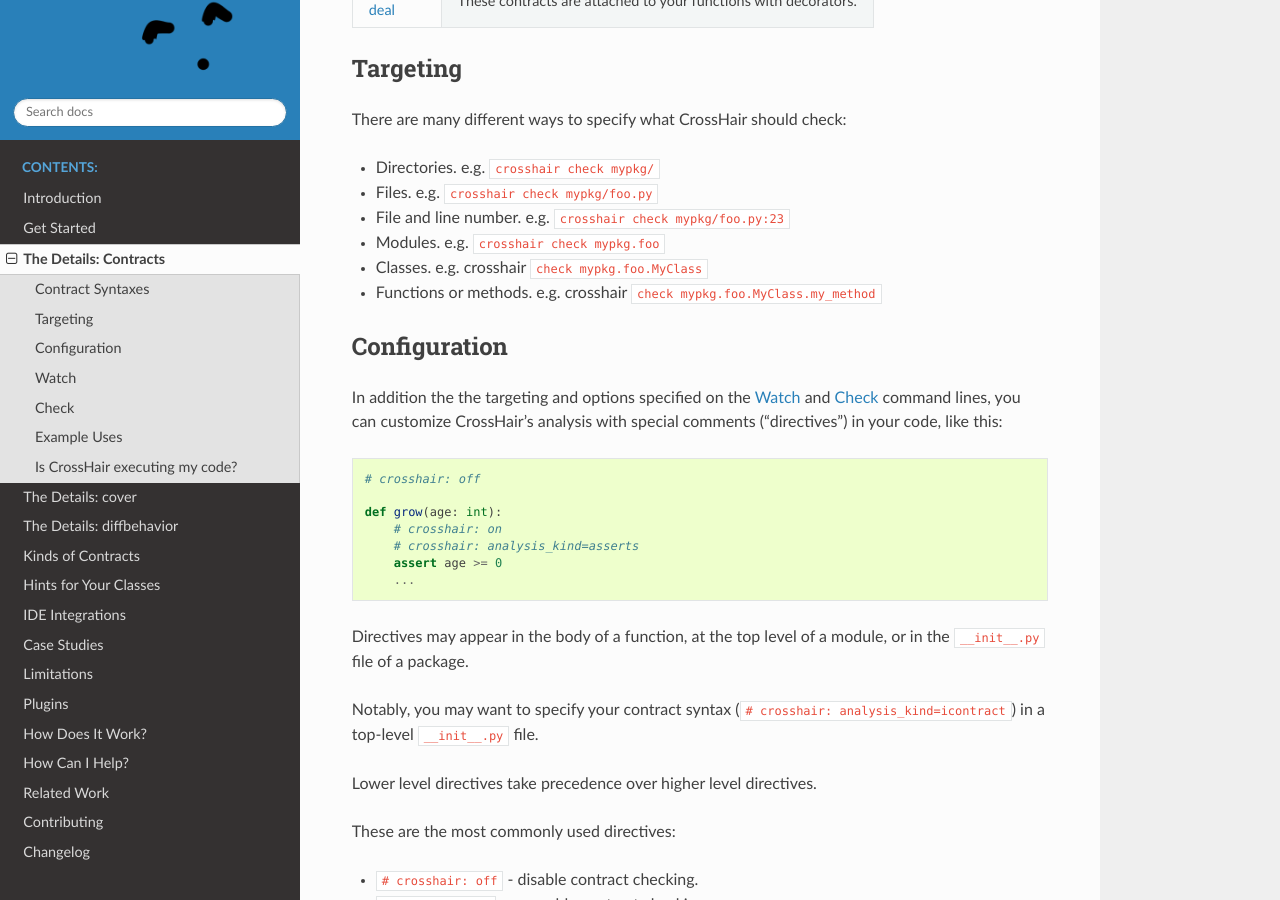
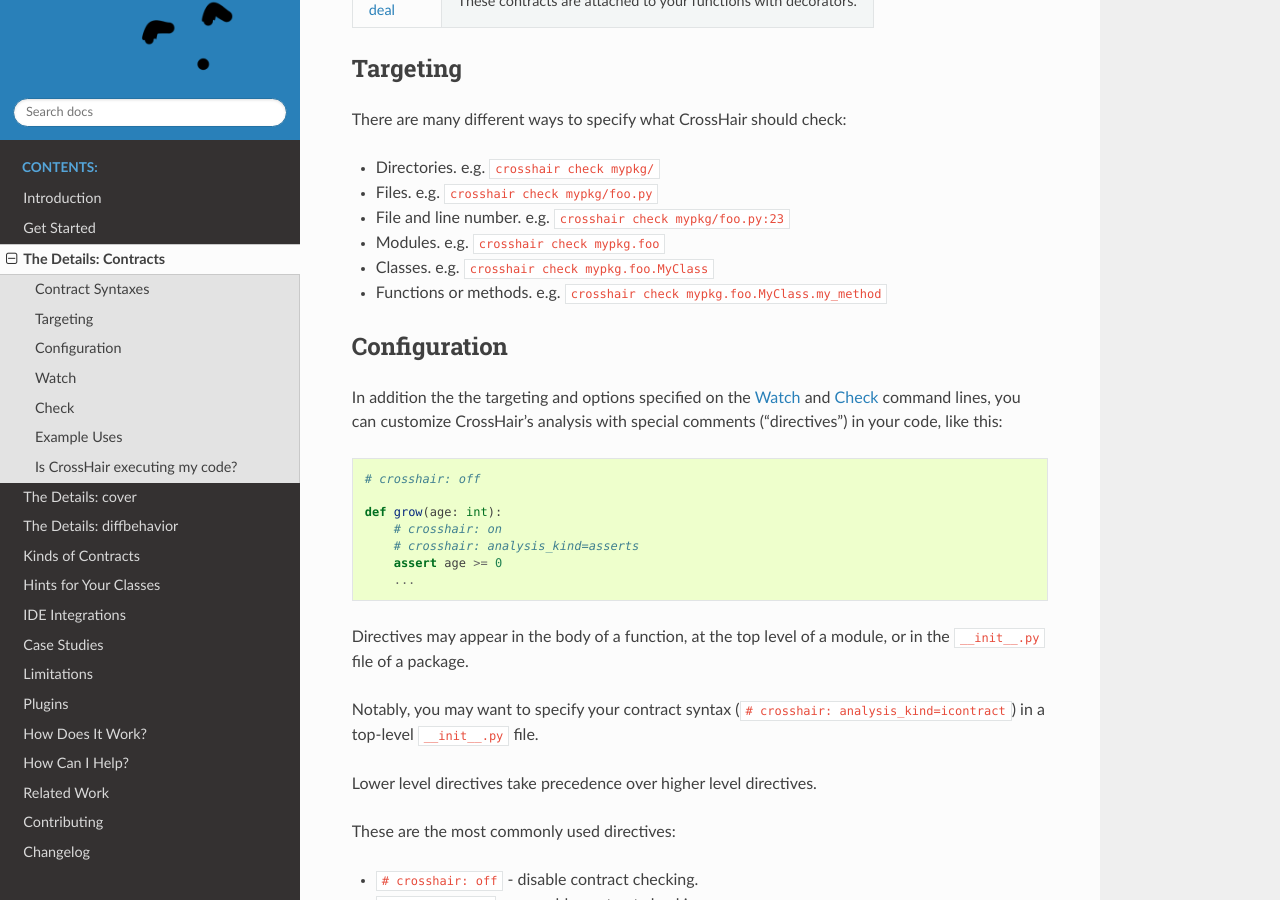
Before and after one commit to pschanely/CrossHair, a Sphinx documentation site: the page built from doc/source/contracts.rst, in a window 1280 px wide and 900 px high, scrolled down 417 px. Built offline with Sphinx 7.4.7 and the Read the Docs theme 3.1.0, drawn with Linux system fonts in a browser that asks for light colours; the version number is read from the project's files by our own code.

```diff
--- a/doc/source/contracts.rst
+++ b/doc/source/contracts.rst
@@ -36,8 +36,8 @@ There are many different ways to specify what CrossHair should check:
 * Files. e.g. ``crosshair check mypkg/foo.py``
 * File and line number. e.g. ``crosshair check mypkg/foo.py:23``
 * Modules. e.g. ``crosshair check mypkg.foo``
-* Classes. e.g. crosshair ``check mypkg.foo.MyClass``
-* Functions or methods. e.g. crosshair ``check mypkg.foo.MyClass.my_method``
+* Classes. e.g. ``crosshair check mypkg.foo.MyClass``
+* Functions or methods. e.g. ``crosshair check mypkg.foo.MyClass.my_method``
 
 
 .. _contract_configuration:
```
